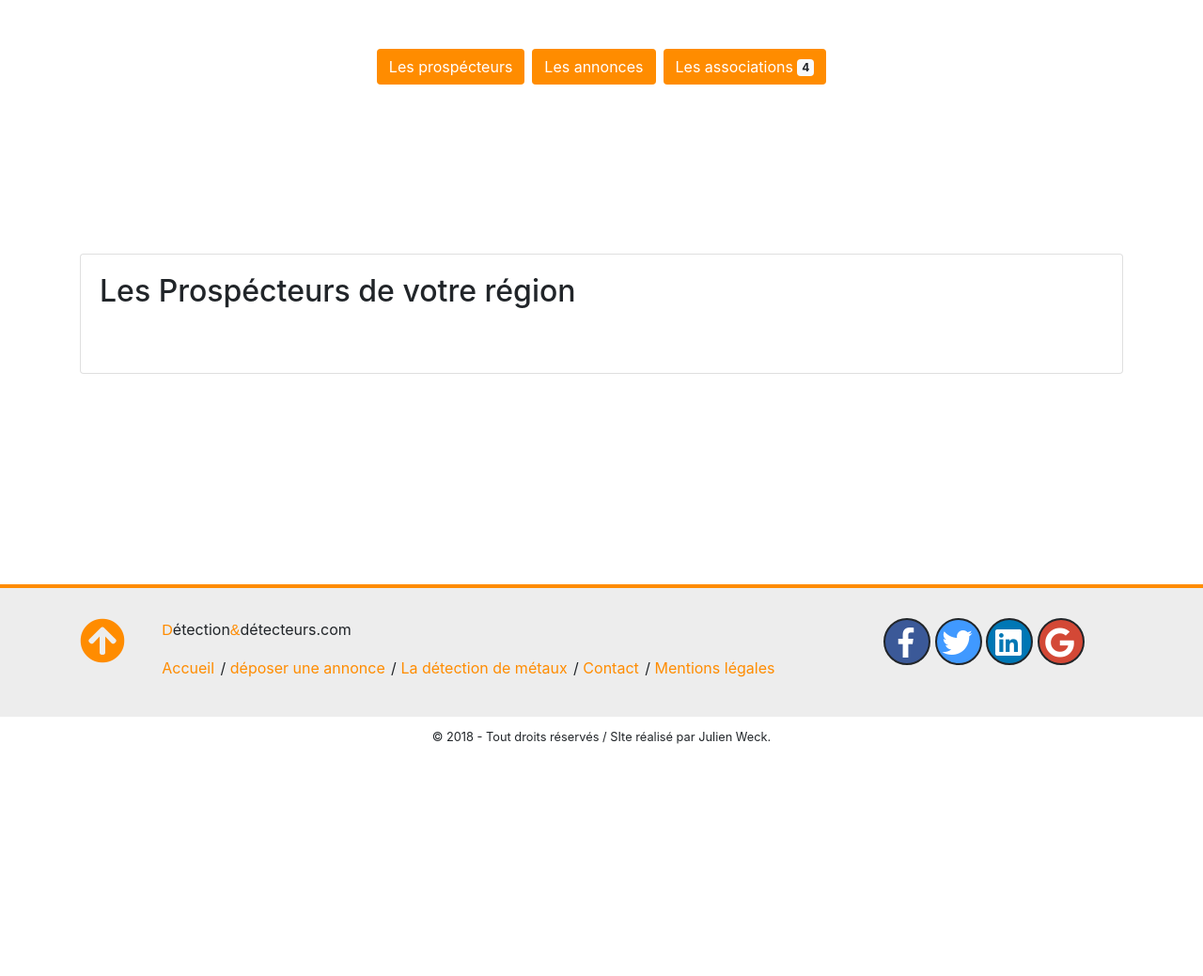
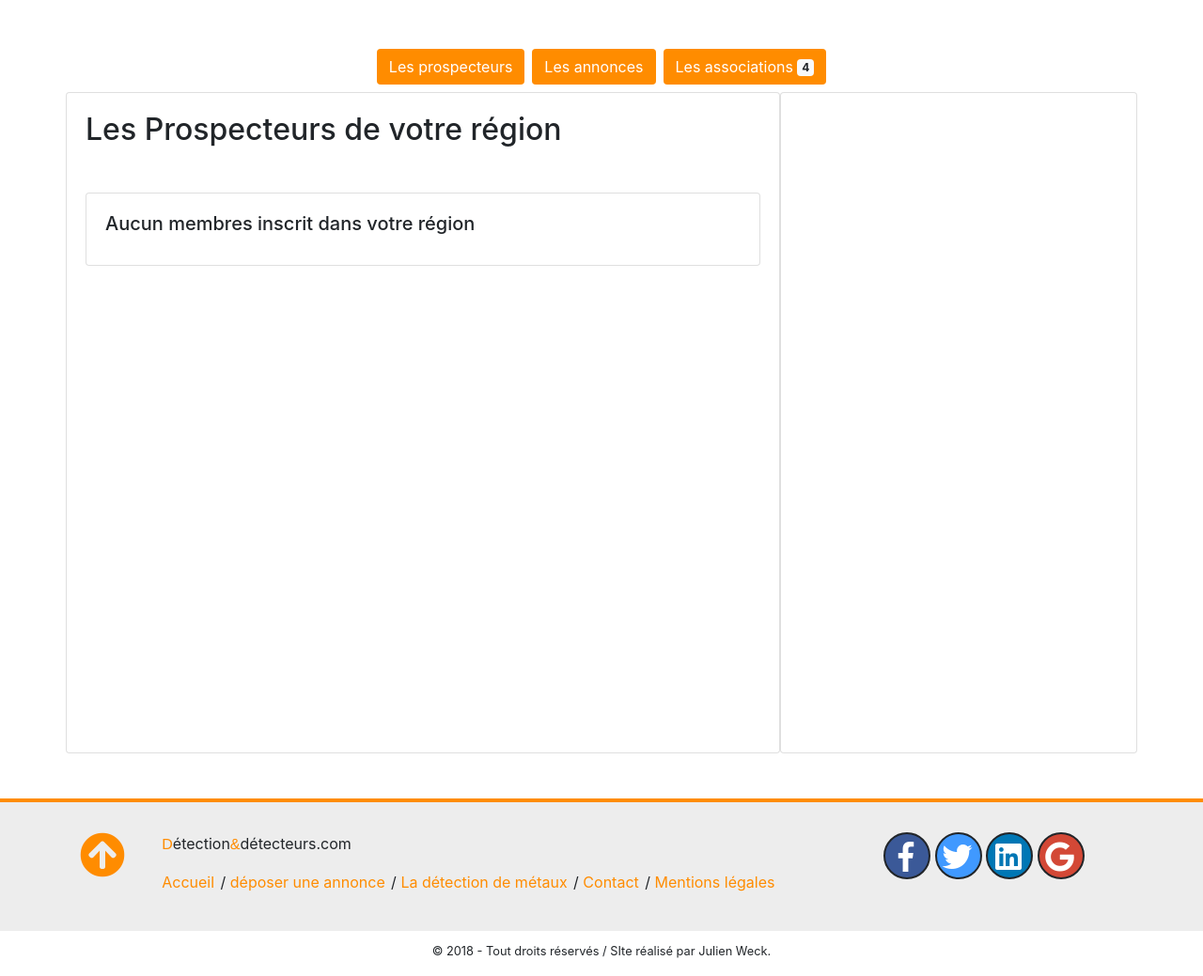
Before and after one commit to JuliusMaximus/detection-et-detecteur, a PHP site: page /region/index/Corse in a window 1280 px wide. Shown: the part 60-1099 px from the top of the page at 94% size. Before the commit the page ends 852 px from the top, so only its background shows below. Run offline with PHP 8.4, Linux system fonts and the light colour scheme; tables that the repository leaves empty or names only in its code hold one stand-in row (values such as "Sample post"); style sheets or scripts are compiled from the project's sources; some libraries are stand-ins or nearby versions.

Commit message:
gestions de l'affichage des résultats pour chaque région, menu prospecteur et annonces, reste associations

```diff
--- a/app/controllers/account.php
+++ b/app/controllers/account.php
@@ -23,10 +23,10 @@ class Account extends Controller {
 		return $membre[0];
 	}
 
-	 // Suppression d'un article
+	 // Suppression d'une annonce
 	public function deleteAnnonce( int $idAnnonce ) {
 	    if ( !isset( $_SESSION['id'] ) ) {
-	        header( 'Location: /admin/connexion' );
+	        header( 'Location: /connexion' );
 	    }
 
 	    $annonce = DB::select( 'SELECT picture from annonces where id = ?', [$idAnnonce] );
--- a/app/controllers/region.php
+++ b/app/controllers/region.php
@@ -1,6 +1,23 @@
 <?php
 class Region extends Controller {
-  	public function index() {
-		$this->view( 'home/region', []);
+  	public function index( string $region ) {
+
+  		$membres = DB::select('SELECT * FROM member WHERE region = ?', [$region]);
+  		// Formatage de la date d'inscription pour chaque membre
+        foreach ( $membres as $key => $membre ) {
+        	$date = date_create( $membre['created_at'] );
+        	$membres[$key]['created_at'] = date_format( $date, 'd/m/Y' );
+    	}
+
+  		$annonces = DB::select('SELECT * FROM annonces WHERE region = ?', [$region]);
+  		// Formatage de la date pour chaque annonces
+        foreach ( $annonces as $key => $annonce ) {
+        	$date = date_create( $annonce['created_at'] );
+        	$annonces[$key]['created_at'] = date_format( $date, 'd/m/Y' );
+    	}
+
+  		$assos = DB::select('SELECT * FROM assos WHERE region = ?', [$region]);
+
+		$this->view( 'home/region', ['membres' => $membres, 'annonces' => $annonces, 'assos' => $assos]);
   	}
 }
--- a/app/views/home/region.php
+++ b/app/views/home/region.php
@@ -9,15 +9,15 @@
 	<link rel="stylesheet" href="/css/footer.css">
 	<link rel="stylesheet" href="https://use.fontawesome.com/releases/v5.0.13/css/all.css" integrity="sha384-DNOHZ68U8hZfKXOrtjWvjxusGo9WQnrNx2sqG0tfsghAvtVlRW3tvkXWZh58N9jp" crossorigin="anonymous">
 	<link rel="stylesheet" href="/bootstrap/dist/css/bootstrap.min.css">
-	<title>Les prospécteurs de la région</title>
+	<title>Les prospecteurs de la région</title>
 </head>
 <body>
 	<header>
 		<?php include 'nav.php'; ?>
 	</header>
-	<div id="buttons" class="container d-flex justify-content-center mt-5">
+	<div id="buttons" class="container d-flex justify-content-center mt-5 mb-1">
 		<button id="btnProspecteur" class="btn region m-1" type="button" data-toggle="collapse" data-target="#prospecteur" aria-expanded="false" aria-controls="les prospécteurs de la région">
-		    Les prospécteurs
+		    Les prospecteurs
 		</button>
 		<button id="btnAnnonces" class="btn region m-1" type="button" data-toggle="collapse" data-target="#annonces" aria-expanded="false" aria-controls="Les annonces">
 		    Les annonces
@@ -28,17 +28,75 @@
 	</div>
 	<section class="container">
 		<div class="collapse show" id="prospecteur">
-			<div class="card card-body">
-			  	<h2 class="mb-5">Les Prospécteurs de votre région</h2>
-
-
+			<div class="row">
+				<div class="card card-body col-md-8">
+				  	<h2 class="mb-5">Les Prospecteurs de votre région</h2>
+				  	<div id="membres" data-spy="scroll">
+					    <!-- Récupération et Construction de la liste-->
+					    <?php
+		                if ( empty($data['membres']) ) :
+		            	?>
+		            	<div class="card card-body">
+		            		<h5 class="card-title">Aucun membres inscrit dans votre région</h5>
+		            	</div>
+		            	<?php
+						endif;
+						?>
+		            	<?php
+		                foreach( $data['membres'] as $key => $membre ) :
+		                ?>
+						<div class="card mb-1 mr-2">
+							<div class="card-body">
+							    <h5 class="card-title"><b><?= $membre['pseudo'] ?></b> <small>&nbsp;&nbsp;&nbsp; Dpt. <?= $membre['dpt'] ?></small></h5>
+							    <h6 class="card-subtitle mb-2 text-muted">Membre depuis le <?= $membre['created_at'] ?></h6>
+							    <p class="card-text"><?= $membre['description'] ?></p>
+							    <a href="#" class="btn btn-warning card-link">Tchater</a>
+						    </div>
+						</div>
+		                <?php
+		                endforeach;
+		                ?>
+				    </div>
+				</div>
+				<div class="card card-body col-md-4">
+				</div>
 			</div>
 		</div>
 		<div class="collapse" id="annonces">
 		    <div class="card card-body">
 	            <div class="container">
-	            	<h2 class="mb-5">Les annonces dans région</h2>
-
+	            	<h2 class="mb-5">Les annonces dans votre région</h2>
+		             <!-- Récupération et Construction de la liste-->
+		            <div class="row">
+		            	<?php
+		                if ( empty($data['annonces']) ) :
+		            	?>
+		            	<div class="card card-body">
+		            		<h5 class="card-title">Aucune annonces dans votre région</h5>
+		            	</div>
+		            	<?php
+						endif;
+						?>
+		            	<?php
+		                foreach( $data['annonces'] as $key => $annonce ) :
+		                ?>
+						<div class="card col-sm-12 col-md-6 col-lg-4 m-2">
+						    <img class="card-img-top" src="/img/img_annonces/<?= $annonce['picture'] ?>" alt="Card image cap">
+						    <div class="card-body">
+							    <h5 class="card-title"><b><?= $annonce['title'] ?></b></h5>
+							    <p class="card-text"><?= $annonce['descAnnonce'] ?></p>
+						    </div>
+						    	<ul class="list-group list-group-flush">
+						    		<li class="list-group-item"><b>Prix:</b> <?= $annonce['price'] ?></li>
+						    	</ul>
+						    <div class="card-body pr-0">
+						    	<a role="button" href="#" class="card-link btn btn-warning float-right">Contacter le vendeur</a>
+						    </div>
+						</div>
+		                <?php
+		                endforeach;
+		                ?>
+		            </div>
 			    </div>
 		    </div>
 		</div>
--- a/public/css/region.css
+++ b/public/css/region.css
@@ -15,4 +15,26 @@ section {
     padding-left: 2rem;
     padding-right: 2rem; }
 
+#membres {
+  position: relative;
+  overflow-y: scroll;
+  height: 36rem; }
+
+@media all and (max-width: 991px) {
+  .col-md-6 {
+    max-width: 47.5% !important; } }
+@media all and (min-width: 992px) {
+  .col-lg-4 {
+    max-width: 31.5% !important; } }
+@media all and (max-width: 767px) {
+  .col-sm-12 {
+    max-width: 97% !important; } }
+@media all and (max-width: 576px) {
+  #buttons {
+    flex-direction: column !important; }
+
+  .region:hover {
+    margin-left: 1rem !important;
+    margin-right: 1rem !important; } }
+
 /*# sourceMappingURL=region.css.map */
--- a/public/scss/region.scss
+++ b/public/scss/region.scss
@@ -20,3 +20,40 @@ section {
 		padding-right: 2rem;
 	}
 }
+
+#membres {
+	position: relative;
+	overflow-y: scroll;
+	height: 36rem;
+}
+
+// Gestion des colonnes pour les listes d'annonces
+
+@media all and (max-width: 991px) {
+	.col-md-6 {
+		max-width: 47.5% !important;
+	}
+}
+
+@media all and (min-width: 992px) {
+	.col-lg-4 {
+		max-width: 31.5% !important;
+	}
+}
+
+@media all and (max-width: 767px) {
+	.col-sm-12 {
+		max-width: 97% !important;
+	}
+}
+// Gestion des boutons du menu
+@media all and (max-width: 576px) {
+	#buttons {
+		flex-direction: column !important;
+	}
+
+	.region:hover {
+		margin-left: 1rem !important;
+		margin-right: 1rem !important;
+	}
+}
```
Also changed, not shown: app/views/home/index.php (+26 -26 lines), 1 other file.
